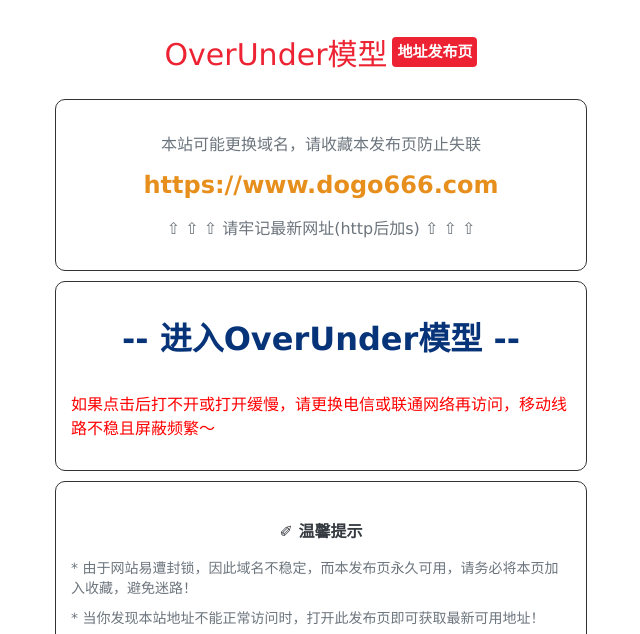
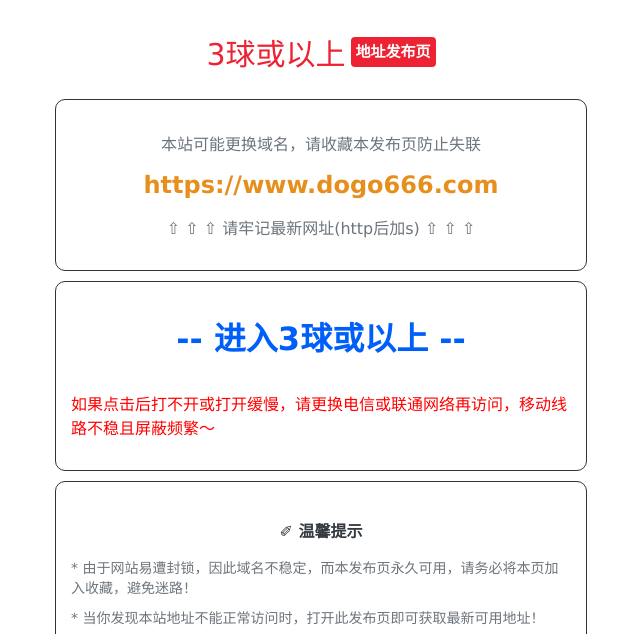
Before and after one commit to 100goal/goal, a plain HTML site: page index.html in a window 1280 px wide. Shown: the top 634 px of the page, without its empty margins (319-959 px from the left). Drawn offline with Linux system fonts and the light colour scheme.

Commit message:
Update index.html

```diff
--- a/index.html
+++ b/index.html
@@ -10,13 +10,13 @@
 <meta http-equiv="pragma" content="no-cache">
 <meta http-equiv="cache-control" content="no-cache">
 <meta http-equiv="expires" content="0">
-<meta http-equiv="keywords" content="比赛推荐，足球比分，比分模型，超级推荐">
-<meta http-equiv="description" content="比赛推荐，足球比分，比分模型，超级推荐">
+<meta http-equiv="keywords" content="比赛推荐，足球比分，比分模型，超级推荐，3球或以上">
+<meta http-equiv="description" content="比赛推荐，足球比分，比分模型，超级推荐，3球或以上">
 <link rel="shortcut icon" href="favicon.ico" type="image/x-icon" />
-<script type="text/javascript" language="javascript">var LockDomain = "https://www.dogo666.com";var LockName = "OverUnder模型";</script>
+<script type="text/javascript" language="javascript">var LockDomain = "https://www.dogo666.com";var LockName = "3球或以上";</script>
 <style type="text/css">
 body{background:#fff; color:#000; font-family:"lucida grande", "lucida sans unicode", lucida, helvetica, "Hiragino Sans GB", "MicrosoftYaHei", "WenQuanYi Micro Hei", sans-serif;}
-a {text-decoration:none; color:#073379}
+a {text-decoration:none; color:#005ff8}
 a:hover {text-decoration:underline;}
 img {max-width:80%;}
 .ft {font-size:2rem; font-family:Verdana; text-align:center; margin:1rem; font-weight:bold;}
```
